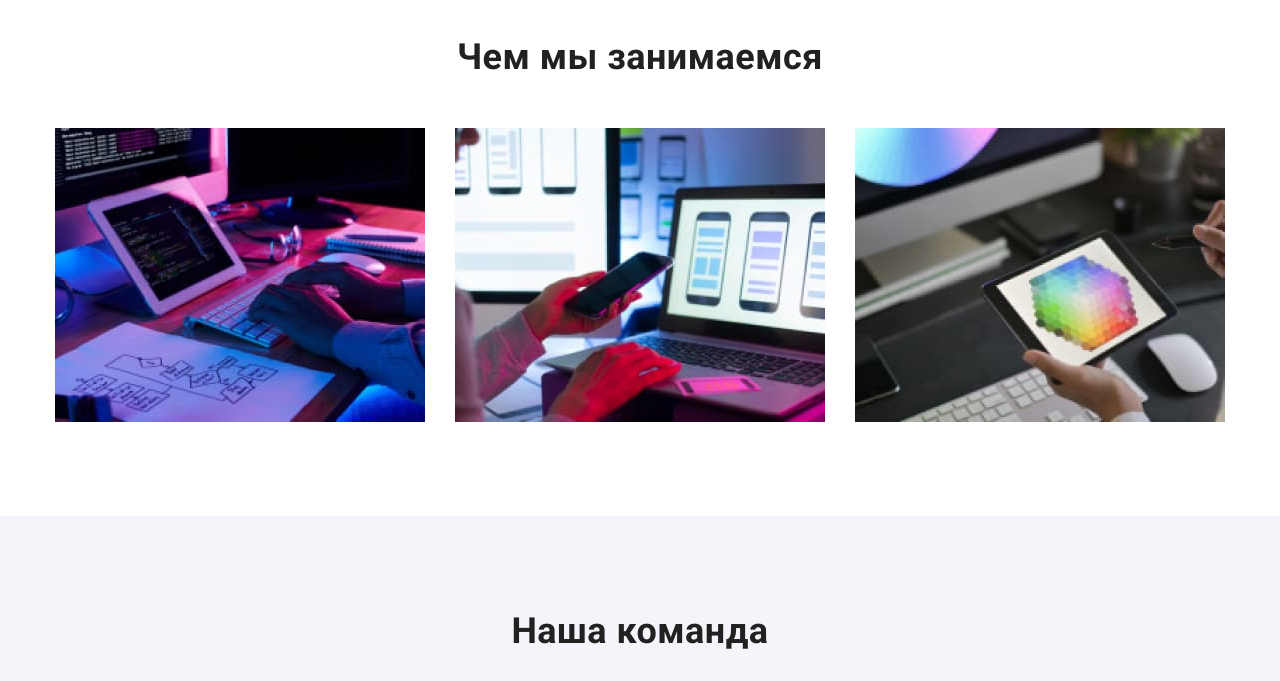
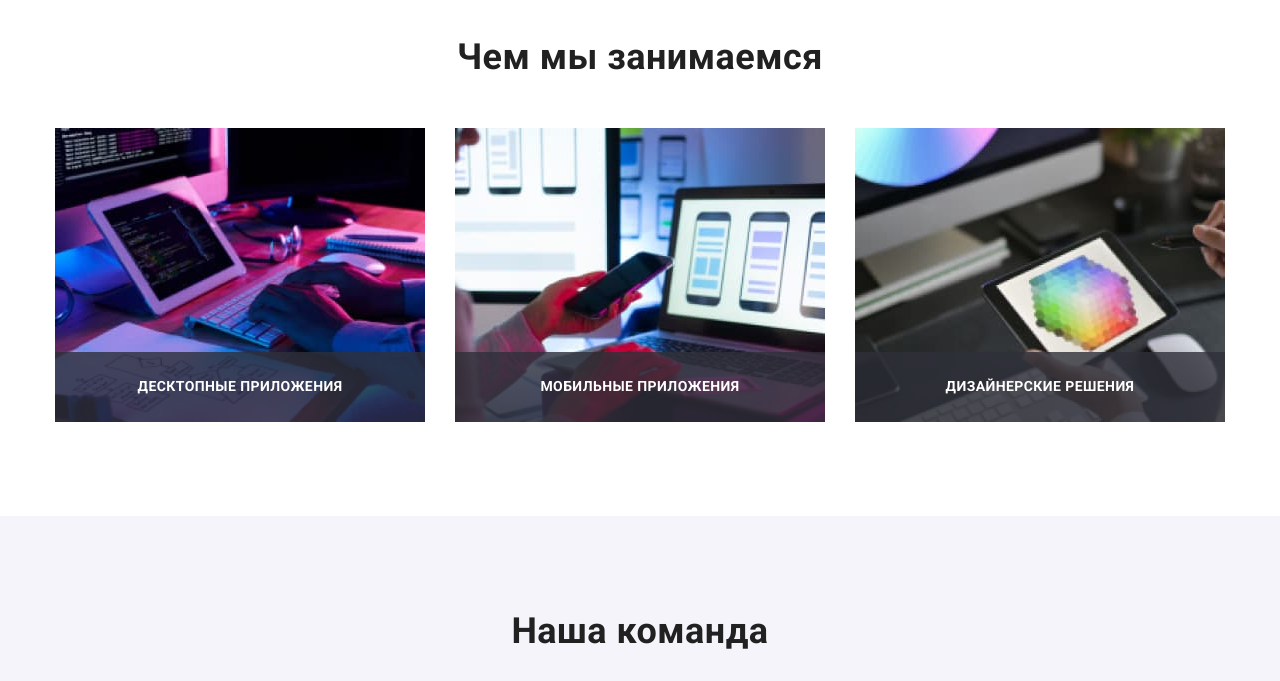
Before and after one commit to patronusv/goit-markup-hw-05, a plain HTML site: page index.html in a window 1280 px wide. Shown: the part 1080-1761 px from the top of the page. Drawn offline with nearby package versions, Linux system fonts and the light colour scheme.

Commit message:
Позиционирует текст секции Чем мы занимаемся

```diff
--- a/css/styles.css
+++ b/css/styles.css
@@ -256,6 +256,7 @@ body {
 }
 .occupation-item {
   width: calc((100% - 60px) / 3);
+  position: relative;
 }
 .occupation-item:not(:last-child) {
   margin-right: 30px;
@@ -265,6 +266,26 @@ body {
 }
 .occupation-picture {
   display: block;
+}
+.occupation-item-caption {
+  display: flex;
+  justify-content: center;
+  align-items: center;
+  width: 100%;
+  position: absolute;
+  bottom: 0;
+  padding-top: 27px;
+  padding-bottom: 27px;
+  background-color: rgba(47, 48, 58, 0.8);
+}
+.occupation-item-caption-text {
+  font-weight: 700;
+  font-size: 14px;
+  line-height: 1.14;
+  text-align: center;
+  letter-spacing: 0.03em;
+  text-transform: uppercase;
+  color: var(--primary-bg-color);
 }
 /* Команда */
 .team {
--- a/index.html
+++ b/index.html
@@ -79,13 +79,23 @@
           <h2 class="section-header">Чем мы занимаемся</h2>
           <ul class="list">
             <li class="occupation-item">
-              <a href="" class="link"><img src="./images/studio/advantages-1.jpg" alt="Человек работает за компьютером" width="370" height="294" class="occupation-picture"/></a>
+              <a href="" class="link"><img src="./images/studio/advantages-1.jpg" alt="Человек работает за компьютером" width="370" height="294" class="occupation-picture"/>
+              <div class="occupation-item-caption"><p class="occupation-item-caption-text">Десктопные приложения</p></div>
+              </a>
             </li>
             <li class="occupation-item">
-              <a href="" class="link"><img src="./images/studio/advantages-2.jpg" alt="Человек с телефоном в руках" width="370" height="294" class="occupation-picture"/></a>
+              <a href="" class="link"><img src="./images/studio/advantages-2.jpg" alt="Человек с телефоном в руках" width="370" height="294" class="occupation-picture"/>
+              <div class="occupation-item-caption">
+                <p class="occupation-item-caption-text">Мобильные приложения</p>
+              </div>
+              </a>
             </li>
             <li class="occupation-item">
-              <a href="" class="link"><img src="./images/studio/advantages-3.jpg" alt="Планшет с изображением палитры" width="370" height="294" class="occupation-picture"/></a>
+              <a href="" class="link"><img src="./images/studio/advantages-3.jpg" alt="Планшет с изображением палитры" width="370" height="294" class="occupation-picture"/>
+              <div class="occupation-item-caption">
+                <p class="occupation-item-caption-text">Дизайнерские решения</p>
+              </div>
+              </a>
             </li>
           </ul>
         </div>
```
